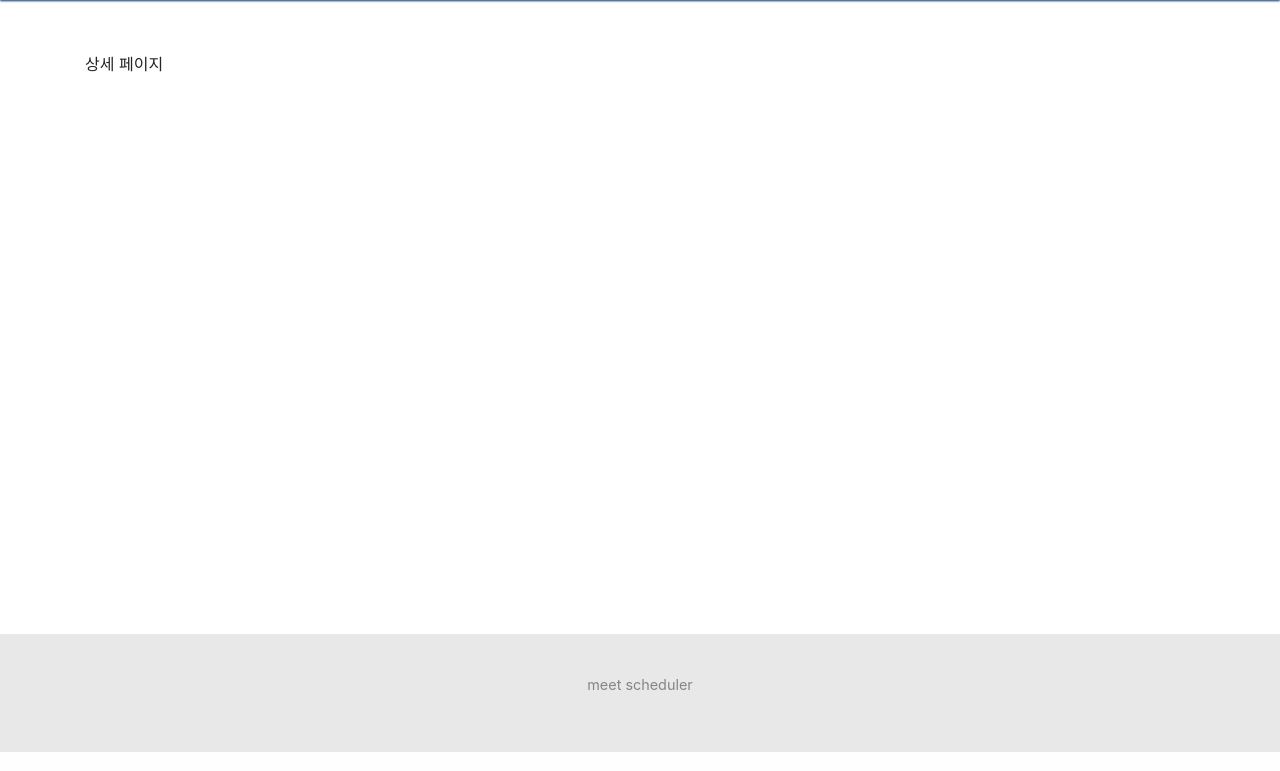
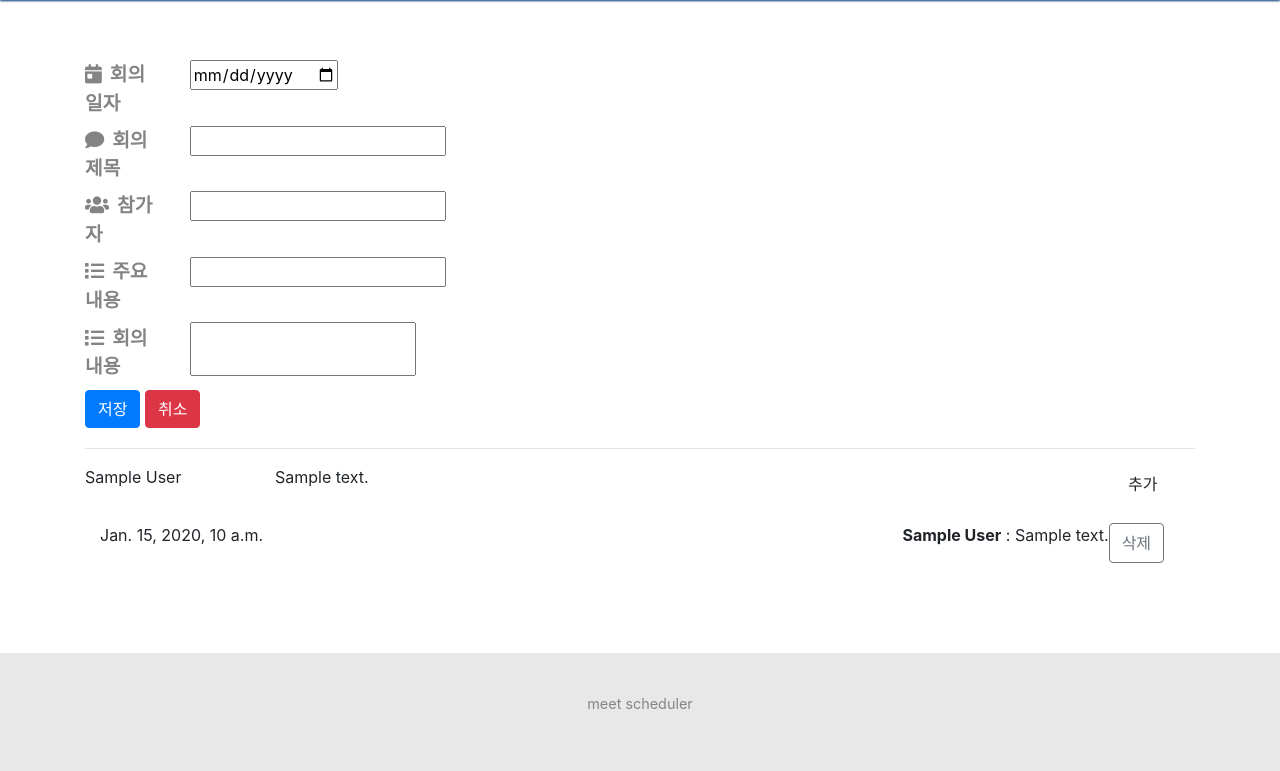
Before and after one commit to jooy2/django-meeting-scheduler, a Django app: template dashboard/templates/meeting_detail.html in a window 1280 px wide. Shown: the part 48-819 px from the top of the page. Run offline with Django 3.2, Linux system fonts and the light colour scheme; the template is opened without the code that fills it: most values are stand-ins (such as "Sample title", 1, 10 or a date in 2020); form fields are guessed from the names that the template uses; some libraries are stand-ins or nearby versions.

Commit message:
댓글추가, detail 등

```diff
--- a/dashboard/templates/meeting_detail.html
+++ b/dashboard/templates/meeting_detail.html
@@ -8,9 +8,56 @@
 
 {% block content %}
     <div class="row no-gutters">
-        상세 페이지
-    </div>
-
+        <form method="POST" class="meeting-form">{% csrf_token %}
+            {{ form.media }}
+            <div class="row my-2">
+                <div class="col-3 app-form-label align-self-center"><i class="fa fa-calendar-day mr-2"></i>회의 일자</div>
+                <div class="col-9">{{ form.meet_date }}</div>
+            </div>
+            <div class="row my-2">
+                <div class="col-3 app-form-label align-self-center"><i class="fa fa-comment mr-2"></i>회의 제목</div>
+                <div class="col-9">{{ form.meet_title }}</div>
+            </div>
+            <div class="row my-2">
+                <div class="col-3 app-form-label align-self-center"><i class="fa fa-users mr-2"></i>참가자</div>
+                <div class="col-9">{{ form.participants }}</div>
+            </div>
+            <div class="row my-2">
+                <div class="col-3 app-form-label align-self-center"><i class="fa fa-list mr-2"></i>주요 내용</div>
+                <div class="col-9">{{ form.meet_desc }}</div>
+            </div>
+            <div class="row my-2">
+                <div class="col-3 app-form-label align-self-center"><i class="fa fa-list mr-2"></i>회의 내용</div>
+                <div class="col-9">{{ form.meet_contents }}</div>
+            </div>
+            <button type="submit" class="save btn btn-primary">저장</button>
+            <a href="{% url 'main' %}">
+                <button type="button" class="save btn btn-danger">취소</button>
+            </a>
+        </form>
+    </div><hr>
+     <form method="POST" class="comment-form">{% csrf_token %}
+        <div class="row">
+            <div class="col-md-2 comment-form">
+                {{ comment.author }}
+            </div>
+            <div class="comment-box col-md-9">
+                {{ comment.text }}
+            </div>
+            <button type="submit" class="save btn btn-default">추가</button>
+        </div>
+    </form>
+    {% for comment in meeting.comments.all %}
+        <div class="comment row">
+            <div class="col-md-9">{{ comment.created_date }}</div>
+            <div class="row date">
+                <p><strong>{{ comment.author }}</strong> : {{ comment.text }}</p>
+                <button data-id="{{ comment.id }}" class="btn btn-outline-secondary btn-delete" type="button">삭제</button>
+            </div>
+        </div>
+    {% empty %}
+        <p>댓글이 없습니다</p>
+    {% endfor %}
 {% endblock content %}
 
 {% block script %}
--- a/dashboard/urls.py
+++ b/dashboard/urls.py
@@ -5,6 +5,7 @@ from . import views
 urlpatterns = [
     path('', views.MainView.as_view(), name='main'),
     path('accounts/', include('django.contrib.auth.urls')),
+    path('summernote/', include('django_summernote.urls')),
     path('schedule/view/week', views.MainView.as_view(), name='schedule_view_weekly'),
     path('meeting/<int:pk>/', views.MeetingDetailView.as_view(), name='meeting_detail'),
 ]
--- a/static/css/common.css
+++ b/static/css/common.css
@@ -175,3 +175,7 @@ body {
     background: #dedede;
     color: #656565;
 }
+
+.comment-box { padding: 0 0 0 15px; }
+.comment-box>textarea{ height: 80px; }
+textarea { resize: none; }
```
Also changed, not shown: dashboard/forms.py (+12 -2 lines), dashboard/models.py (+15 -1 lines), dashboard/views.py (+54 -4 lines), meetscheduler/settings/base.py (+11 -0 lines).
